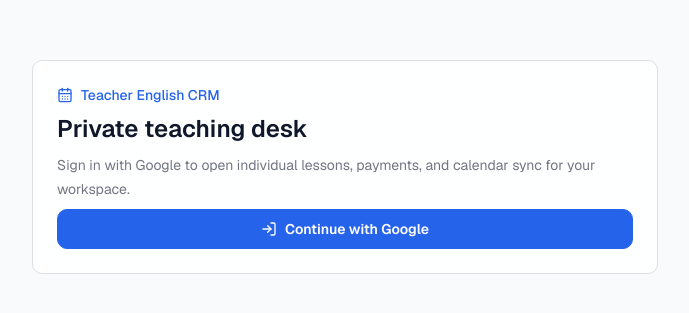
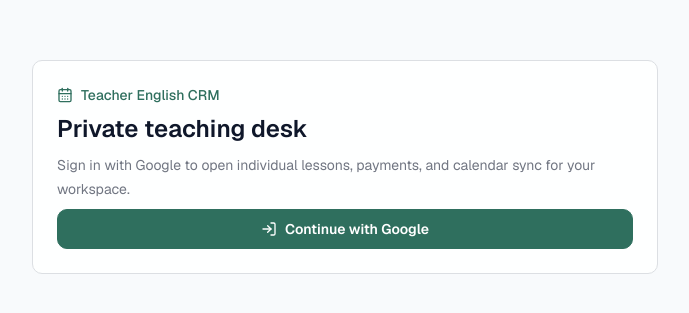
Before and after one commit to kdvornichenko/dv-lab, a Next.js app in the folder apps/web/: page /login in a window 1280 px wide. Shown: the part 233-546 px from the top of the page, without its empty margins (295-984 px from the left). Built offline with nearby package versions, Linux system fonts and the light colour scheme; no server answers.

Commit message:
Restore green theme defaults and control motion

```diff
--- a/apps/web/app/globals.css
+++ b/apps/web/app/globals.css
@@ -80,6 +80,32 @@
 	font-variant-numeric: tabular-nums;
 }
 
+@keyframes crm-popover-in {
+	from {
+		opacity: 0;
+		filter: blur(6px);
+		transform: translate3d(0, -0.25rem, 0) scale(0.98);
+	}
+	to {
+		opacity: 1;
+		filter: blur(0);
+		transform: translate3d(0, 0, 0) scale(1);
+	}
+}
+
+@keyframes crm-popover-out {
+	from {
+		opacity: 1;
+		filter: blur(0);
+		transform: translate3d(0, 0, 0) scale(1);
+	}
+	to {
+		opacity: 0;
+		filter: blur(6px);
+		transform: translate3d(0, -0.25rem, 0) scale(0.98);
+	}
+}
+
 :root {
 	--font-heading:
 		var(--font-geist-sans), Geist, 'Geist Sans', ui-sans-serif, system-ui, -apple-system, BlinkMacSystemFont,
@@ -93,7 +119,7 @@
 	--radius: 0.625rem;
 	--canvas: #f8fafc;
 	--ink: #0f172a;
-	--sage: #2563eb;
+	--sage: #2f6f5e;
 	--crm-accent: #d97706;
 	--warning: #d97706;
 	--danger: #dc2626;
--- a/apps/web/app/layout.tsx
+++ b/apps/web/app/layout.tsx
@@ -114,12 +114,19 @@
 			colors: {
 				background: '#f8fafc',
 				foreground: '#0f172a',
-				primary: '#2563eb',
+				primary: '#2f6f5e',
 				accent: '#d97706',
 				success: '#059669',
 				warning: '#d97706',
 				danger: '#dc2626',
 				chart: '#64748b'
+			}
+		};
+		const blueDefault = {
+			...devlDefault,
+			colors: {
+				...devlDefault.colors,
+				primary: '#2563eb'
 			}
 		};
 		const sameTheme = (a, b) => a && b &&
@@ -128,7 +135,7 @@
 			a.bodyFont === b.bodyFont &&
 			a.numberFont === b.numberFont &&
 			Object.keys(b.colors).every((key) => a.colors?.[key] === b.colors[key]);
-		const resolvedTheme = sameTheme(theme, legacyDefault) ? devlDefault : theme;
+		const resolvedTheme = sameTheme(theme, legacyDefault) || sameTheme(theme, blueDefault) ? devlDefault : theme;
 		if (resolvedTheme !== theme) window.localStorage.setItem('teacher-crm-theme', JSON.stringify(resolvedTheme));
 		theme = resolvedTheme;
 		const colors = theme.colors || {};
--- a/apps/web/components/ui/button.tsx
+++ b/apps/web/components/ui/button.tsx
@@ -7,7 +7,7 @@
 import { cn } from '@/lib/utils'
 
 const buttonVariants = cva(
-	"duration-160 focus-visible:border-ring focus-visible:ring-ring/45 aria-invalid:border-destructive aria-invalid:ring-destructive/20 dark:aria-invalid:ring-destructive/40 focus-visible:ring-3 inline-flex shrink-0 cursor-pointer items-center justify-center gap-2 whitespace-nowrap rounded-lg text-sm font-semibold outline-none transition-colors ease-out active:scale-95 disabled:pointer-events-none disabled:cursor-not-allowed disabled:opacity-50 disabled:active:scale-100 [&_svg:not([class*='size-'])]:size-4 [&_svg]:pointer-events-none [&_svg]:shrink-0",
+	"duration-160 focus-visible:border-ring focus-visible:ring-ring/45 aria-invalid:border-destructive aria-invalid:ring-destructive/20 dark:aria-invalid:ring-destructive/40 focus-visible:ring-3 inline-flex shrink-0 cursor-pointer items-center justify-center gap-2 whitespace-nowrap rounded-lg text-sm font-semibold outline-none transition-colors ease-out disabled:pointer-events-none disabled:cursor-not-allowed disabled:opacity-50 disabled:active:scale-100 [&_svg:not([class*='size-'])]:size-4 [&_svg]:pointer-events-none [&_svg]:shrink-0",
 	{
 		variants: {
 			variant: {
--- a/apps/web/components/ui/input.tsx
+++ b/apps/web/components/ui/input.tsx
@@ -9,7 +9,7 @@
 			data-slot="input"
 			className={cn(
 				'border-line-strong bg-surface selection:bg-primary selection:text-primary-foreground file:text-foreground placeholder:text-ink-muted tab-sm:text-sm text-ink duration-160 h-10 w-full min-w-0 rounded-lg border px-3.5 py-2 text-base shadow-[inset_0_1px_0_rgba(255,255,255,0.85)] outline-none transition-[background-color,border-color,color,box-shadow] ease-out file:inline-flex file:h-7 file:border-0 file:bg-transparent file:text-sm file:font-medium disabled:pointer-events-none disabled:cursor-not-allowed disabled:opacity-50',
-				'focus-visible:border-ring focus-visible:bg-surface focus-visible:ring-ring/35 focus-visible:ring-[3px]',
+				'focus-visible:border-ring focus-visible:ring-ring/35 focus-visible:ring-[3px]',
 				'aria-invalid:border-destructive aria-invalid:ring-destructive/20 dark:aria-invalid:ring-destructive/40',
 				className
 			)}
--- a/apps/web/components/ui/popover.tsx
+++ b/apps/web/components/ui/popover.tsx
@@ -22,7 +22,7 @@
 			align={align}
 			sideOffset={sideOffset}
 			className={cn(
-				'bg-popover text-popover-foreground data-[side=bottom]:slide-in-from-top-2 data-[side=left]:slide-in-from-right-2 data-[side=right]:slide-in-from-left-2 data-[side=top]:slide-in-from-bottom-2 data-[state=closed]:animate-out data-[state=closed]:fade-out-0 data-[state=closed]:zoom-out-95 data-[state=open]:animate-in data-[state=open]:fade-in-0 data-[state=open]:zoom-in-95 z-50 w-72 origin-[--radix-popover-content-transform-origin] rounded-md border p-4 shadow-md outline-none',
+				'z-50 w-72 origin-[--radix-popover-content-transform-origin] rounded-md border bg-popover p-4 text-popover-foreground shadow-md outline-none data-[state=closed]:animate-[crm-popover-out_120ms_var(--ease-out)] data-[state=open]:animate-[crm-popover-in_180ms_var(--ease-out)]',
 				className
 			)}
 			{...props}
--- a/apps/web/components/ui/select.tsx
+++ b/apps/web/components/ui/select.tsx
@@ -21,7 +21,7 @@
 	<SelectPrimitive.Trigger
 		ref={ref}
 		className={cn(
-			'border-line-strong bg-surface ring-offset-background focus:ring-ring/35 data-placeholder:text-ink-muted text-ink duration-160 focus:border-ring flex h-10 w-full items-center justify-between whitespace-nowrap rounded-lg border px-3.5 py-2 text-sm font-medium shadow-[inset_0_1px_0_rgba(255,255,255,0.85)] transition-[background-color,border-color,color,box-shadow] ease-out focus:outline-none focus:ring-[3px] disabled:cursor-not-allowed disabled:opacity-50 [&>span]:line-clamp-1',
+			'flex h-10 w-full items-center justify-between rounded-lg border border-line-strong bg-surface px-3.5 py-2 text-sm font-medium whitespace-nowrap text-ink shadow-[inset_0_1px_0_rgba(255,255,255,0.85)] ring-offset-background transition-[background-color,border-color,color,box-shadow] duration-160 ease-out focus:border-ring focus:ring-[3px] focus:ring-ring/35 focus:outline-none disabled:cursor-not-allowed disabled:opacity-50 data-placeholder:text-ink-muted [&>span]:line-clamp-1',
 			className
 		)}
 		{...props}
@@ -70,7 +70,7 @@
 		<SelectPrimitive.Content
 			ref={ref}
 			className={cn(
-				'border-line bg-popover text-popover-foreground data-[side=bottom]:slide-in-from-top-2 data-[side=left]:slide-in-from-right-2 data-[side=right]:slide-in-from-left-2 data-[side=top]:slide-in-from-bottom-2 data-[state=closed]:animate-out data-[state=closed]:fade-out-0 data-[state=closed]:zoom-out-95 data-[state=open]:animate-in data-[state=open]:fade-in-0 data-[state=open]:zoom-in-95 relative z-50 max-h-[var(--radix-select-content-available-height)] min-w-36 origin-[--radix-select-content-transform-origin] overflow-hidden rounded-lg border shadow-[0_20px_60px_-36px_var(--shadow-sage)]',
+				'relative z-50 max-h-[var(--radix-select-content-available-height)] min-w-36 origin-[--radix-select-content-transform-origin] overflow-hidden rounded-lg border border-line bg-popover text-popover-foreground shadow-[0_20px_60px_-36px_var(--shadow-sage)] data-[state=closed]:animate-[crm-popover-out_120ms_var(--ease-out)] data-[state=open]:animate-[crm-popover-in_180ms_var(--ease-out)]',
 				position === 'popper' &&
 					'data-[side=bottom]:translate-y-1 data-[side=left]:-translate-x-1 data-[side=right]:translate-x-1 data-[side=top]:-translate-y-1',
 				className
@@ -108,7 +108,7 @@
 	<SelectPrimitive.Item
 		ref={ref}
 		className={cn(
-			'focus:bg-sage-soft focus:text-sage data-disabled:pointer-events-none data-disabled:opacity-50 relative flex w-full cursor-pointer select-none items-center rounded-md py-2 pl-2.5 pr-8 text-sm font-medium outline-none transition-[background-color,color] duration-150 ease-out',
+			'relative flex w-full cursor-pointer items-center rounded-md py-2 pr-8 pl-2.5 text-sm font-medium transition-[background-color,color] duration-150 ease-out outline-none select-none focus:bg-sage-soft focus:text-sage data-disabled:pointer-events-none data-disabled:opacity-50',
 			className
 		)}
 		{...props}
@@ -127,7 +127,7 @@
 	React.ElementRef<typeof SelectPrimitive.Separator>,
 	React.ComponentPropsWithoutRef<typeof SelectPrimitive.Separator>
 >(({ className, ...props }, ref) => (
-	<SelectPrimitive.Separator ref={ref} className={cn('bg-muted -mx-1 my-1 h-px', className)} {...props} />
+	<SelectPrimitive.Separator ref={ref} className={cn('-mx-1 my-1 h-px bg-muted', className)} {...props} />
 ))
 SelectSeparator.displayName = SelectPrimitive.Separator.displayName
 
--- a/apps/web/lib/theme/theme-settings.ts
+++ b/apps/web/lib/theme/theme-settings.ts
@@ -20,6 +20,23 @@
 		warning: '#9a6a1f',
 		danger: '#a64235',
 		chart: '#7d7a72',
+	},
+}
+
+const BLUE_DEFAULT_CRM_THEME_SETTINGS: CrmThemeSettings = {
+	radius: 'default',
+	headingFont: 'geist',
+	bodyFont: 'geist',
+	numberFont: 'mono',
+	colors: {
+		background: '#f8fafc',
+		foreground: '#0f172a',
+		primary: '#2563eb',
+		accent: '#d97706',
+		success: '#059669',
+		warning: '#d97706',
+		danger: '#dc2626',
+		chart: '#64748b',
 	},
 }
 
@@ -155,7 +172,9 @@
 }
 
 export function migrateCrmTheme(theme: CrmThemeSettings): CrmThemeSettings {
-	if (themesEqual(theme, LEGACY_DEFAULT_CRM_THEME_SETTINGS)) return cloneTheme(DEFAULT_CRM_THEME_SETTINGS)
+	if (themesEqual(theme, LEGACY_DEFAULT_CRM_THEME_SETTINGS) || themesEqual(theme, BLUE_DEFAULT_CRM_THEME_SETTINGS)) {
+		return cloneTheme(DEFAULT_CRM_THEME_SETTINGS)
+	}
 	return theme
 }
 
--- a/packages/api-types/src/index.ts
+++ b/packages/api-types/src/index.ts
@@ -183,7 +183,7 @@
 	colors: {
 		background: '#f8fafc',
 		foreground: '#0f172a',
-		primary: '#2563eb',
+		primary: '#2f6f5e',
 		accent: '#d97706',
 		success: '#059669',
 		warning: '#d97706',
```
